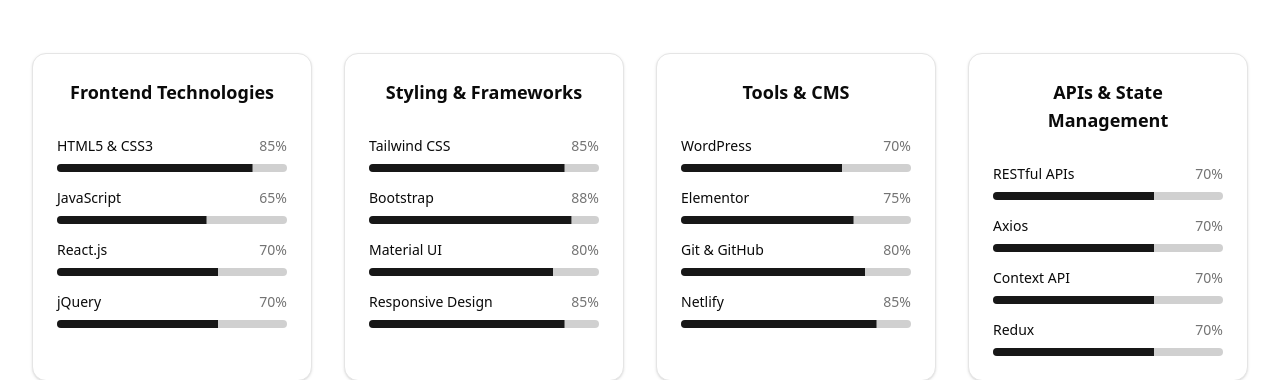
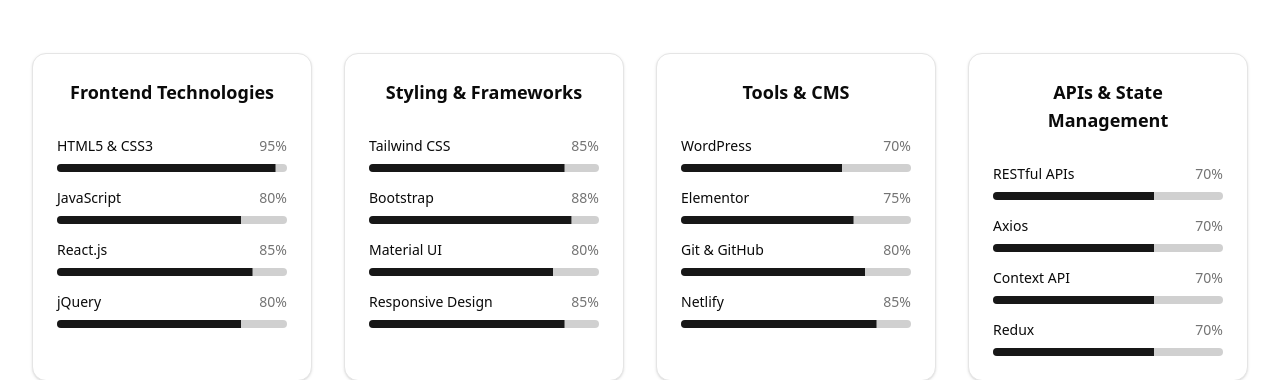
Before and after one commit to Zharsh01/MyPortfolio, a Next.js app: page / in a window 1280 px wide. Shown: the part 4800-5180 px from the top of the page. Built offline with nearby package versions, Linux system fonts and the light colour scheme.

Commit message:
Final Commit

```diff
--- a/src/components/skills.tsx
+++ b/src/components/skills.tsx
@@ -7,10 +7,10 @@
     {
       title: "Frontend Technologies",
       skills: [
-        { name: "HTML5 & CSS3", level: 85 },
-        { name: "JavaScript", level: 65 },
-        { name: "React.js", level: 70 },
-        { name: "jQuery", level: 70 },
+        { name: "HTML5 & CSS3", level: 95 },
+        { name: "JavaScript", level: 80 },
+        { name: "React.js", level: 85 },
+        { name: "jQuery", level: 80 },
       ],
     },
     {
```
